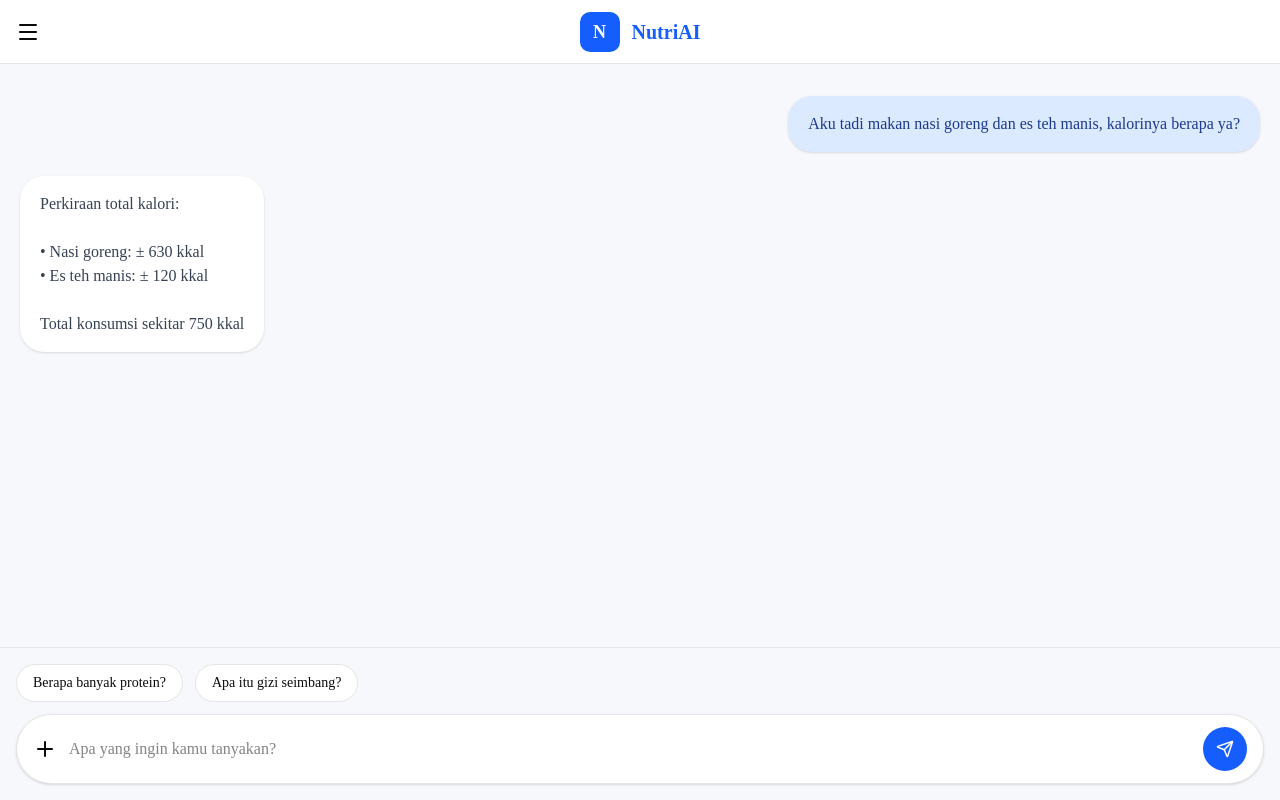
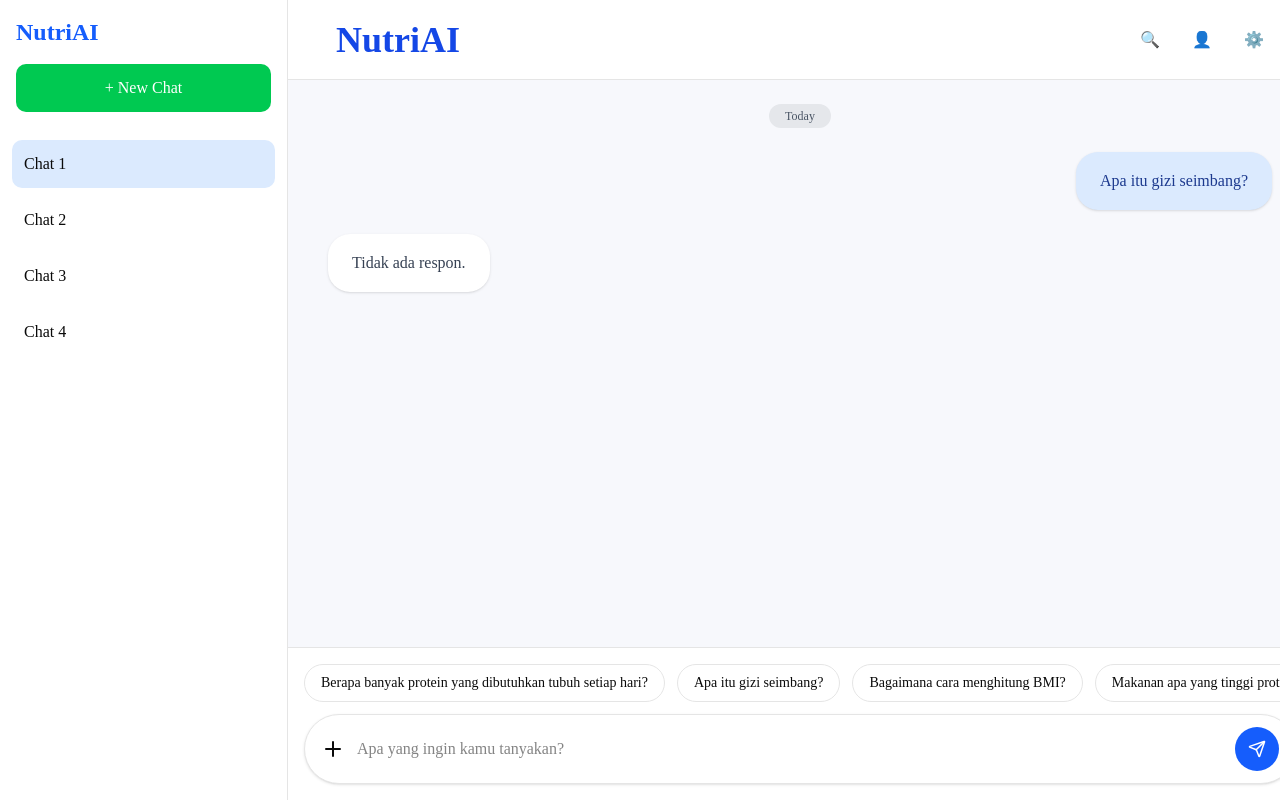
Before and after one commit to Mawannskie22/GenQA-NutriLearn, a Next.js app: page / in a window 1280 px wide. Both pictures are taken after a click on the button "Apa itu gizi seimbang?". Built offline with nearby package versions, Linux system fonts and the light colour scheme; no server answers.

Commit message:
trying API

```diff
--- /dev/null
+++ b/app/api/chat/route.ts
@@ -0,0 +1,27 @@
+import { GoogleGenAI } from "@google/genai";
+
+const ai = new GoogleGenAI({
+  apiKey: process.env.GEMINI_API_KEY!,
+});
+
+export async function POST(req: Request) {
+  try {
+    const { message } = await req.json();
+
+    const response = await ai.models.generateContent({
+      model: "gemini-2.5-flash",
+      contents: message,
+    });
+
+    return Response.json({
+      reply: response.text,
+    });
+  } catch (error) {
+    console.error(error);
+
+    return Response.json(
+      { error: "Gagal mendapatkan respon AI" },
+      { status: 500 }
+    );
+  }
+}
--- a/app/page.tsx
+++ b/app/page.tsx
@@ -2,49 +2,178 @@
 
 import { useState } from "react";
 import ChatArea from "@/components/ChatArea";
+import Sidebar from "@/components/Sidebar";
 
 export interface Message {
   sender: "user" | "bot";
   text: string;
 }
 
+export interface Chat {
+  id: number;
+  title: string;
+  messages: Message[];
+}
+
 export default function Home() {
-  const [messages, setMessages] = useState<Message[]>([
+  const [chats, setChats] = useState<Chat[]>([
     {
-      sender: "user",
-      text: "Aku tadi makan nasi goreng dan es teh manis, kalorinya berapa ya?",
+      id: 1,
+      title: "Chat 1",
+      messages: [],
     },
     {
-      sender: "bot",
-      text: `Perkiraan total kalori:
-
-• Nasi goreng: ± 630 kkal
-• Es teh manis: ± 120 kkal
-
-Total konsumsi sekitar 750 kkal`,
+      id: 2,
+      title: "Chat 2",
+      messages: [],
+    },
+    {
+      id: 3,
+      title: "Chat 3",
+      messages: [],
+    },
+    {
+      id: 4,
+      title: "Chat 4",
+      messages: [],
     },
   ]);
 
-  const sendMessage = (message: string) => {
+  const [activeChatId, setActiveChatId] =
+    useState(1);
+
+  const activeChat = chats.find(
+    (chat) => chat.id === activeChatId
+  );
+
+  const sendMessage = async (
+    message: string
+  ) => {
     if (!message.trim()) return;
 
-    setMessages((prev) => [
-      ...prev,
+    // simpan pesan user
+    setChats((prevChats) =>
+      prevChats.map((chat) => {
+        if (chat.id !== activeChatId)
+          return chat;
+
+        return {
+          ...chat,
+          messages: [
+            ...chat.messages,
             {
               sender: "user",
               text: message,
             },
+          ],
+        };
+      })
+    );
+
+    try {
+      const response = await fetch(
+        "/api/chat",
+        {
+          method: "POST",
+          headers: {
+            "Content-Type":
+              "application/json",
+          },
+          body: JSON.stringify({
+            message,
+          }),
+        }
+      );
+
+      const data = await response.json();
+
+      // simpan balasan AI
+      setChats((prevChats) =>
+        prevChats.map((chat) => {
+          if (
+            chat.id !== activeChatId
+          )
+            return chat;
+
+          return {
+            ...chat,
+            messages: [
+              ...chat.messages,
               {
                 sender: "bot",
-        text: `${message}`,
+                text:
+                  data.reply ??
+                  "Tidak ada respon.",
               },
+            ],
+          };
+        })
+      );
+    } catch (error) {
+      console.error(error);
+
+      setChats((prevChats) =>
+        prevChats.map((chat) => {
+          if (
+            chat.id !== activeChatId
+          )
+            return chat;
+
+          return {
+            ...chat,
+            messages: [
+              ...chat.messages,
+              {
+                sender: "bot",
+                text:
+                  "Terjadi kesalahan.",
+              },
+            ],
+          };
+        })
+      );
+    }
+  };
+
+  const handleNewChat = () => {
+    const newChat: Chat = {
+      id: Date.now(),
+      title: `Chat ${
+        chats.length + 1
+      }`,
+      messages: [],
+    };
+
+    setChats((prev) => [
+      ...prev,
+      newChat,
     ]);
+
+    setActiveChatId(newChat.id);
   };
 
   return (
-    <main className="h-screen bg-[#F7F8FC]">
+    <main className="flex h-screen overflow-hidden bg-[#F7F8FC]">
+      <div className="hidden md:flex">
+        <Sidebar
+          chats={chats}
+          activeChatId={
+            activeChatId
+          }
+          onSelectChat={
+            setActiveChatId
+          }
+          onNewChat={
+            handleNewChat
+          }
+        />
+      </div>
+
       <ChatArea
-        messages={messages}
+        messages={
+          activeChat?.messages ||
+          []
+        }
         onSend={sendMessage}
       />
     </main>
--- a/components/ChatArea.tsx
+++ b/components/ChatArea.tsx
@@ -1,5 +1,5 @@
+import { useEffect, useRef } from "react";
 import { Message } from "@/app/page";
-import MobileHeader from "./MobileHeader";
 import ChatBubble from "./ChatBubble";
 import SuggestionChips from "./SuggestionChips";
 import ChatInput from "./ChatInput";
@@ -13,11 +13,60 @@ export default function ChatArea({
   messages,
   onSend,
 }: Props) {
+    const bottomRef = useRef<HTMLDivElement>(null);
+
+  useEffect(() => {
+    bottomRef.current?.scrollIntoView({
+      behavior: "smooth",
+    });
+  }, [messages]);
   return (
-    <div className="flex flex-col h-screen">
-      <MobileHeader />
+    <div className="flex flex-col h-screen flex-1 bg-[#F7F8FC]">
 
-      <div className="flex-1 overflow-y-auto px-5 py-8 space-y-6">
+      {/* HEADER MOBILE */}
+      <div className="md:hidden h-16 bg-white border-b flex items-center justify-between px-4 shrink-0">
+        <button className="text-2xl">☰</button>
+
+        <div className="flex items-center gap-3">
+          <div className="w-10 h-10 rounded-lg bg-blue-600 text-white flex items-center justify-center font-bold">
+            N
+          </div>
+
+          <span className="font-bold text-blue-700 text-xl">
+            NutriAI
+          </span>
+        </div>
+
+        <div className="w-6" />
+      </div>
+
+      {/* HEADER DESKTOP */}
+      <div className="hidden md:flex h-20 bg-white border-b items-center justify-between px-12 shrink-0">
+        <h1 className="text-4xl font-bold text-blue-700">
+          NutriAI
+        </h1>
+
+        <div className="flex items-center gap-8">
+          <span>🔍</span>
+          <span>👤</span>
+          <span>⚙️</span>
+        </div>
+      </div>
+
+      {/* CHAT SCROLL */}
+      <div className="flex-1 overflow-y-auto overflow-x-hidden">
+
+        <div className="max-w-5xl mx-auto px-4 md:px-10 py-6">
+
+          {messages.length > 0 && (
+            <div className="flex justify-center mb-6">
+              <span className="bg-gray-200 text-xs text-gray-600 px-4 py-1 rounded-full">
+                Today
+              </span>
+            </div>
+          )}
+
+          <div className="space-y-6">
             {messages.map((message, index) => (
               <ChatBubble
                 key={index}
@@ -27,10 +76,27 @@ export default function ChatArea({
             ))}
           </div>
 
-      <div className="p-4 border-t bg-[#F7F8FC]">
-        <SuggestionChips />
-        <ChatInput onSend={onSend} />
         </div>
+
+      </div>
+
+      {/* FOOTER */}
+      <div className="shrink-0 border-t bg-white">
+
+        <div className="max-w-5xl mx-auto p-4">
+
+          <SuggestionChips
+            onSend={onSend}
+          />
+
+          <ChatInput
+            onSend={onSend}
+          />
+
+        </div>
+
+      </div>
+
     </div>
   );
 }
--- a/components/ChatBubble.tsx
+++ b/components/ChatBubble.tsx
@@ -16,12 +16,22 @@ export default function ChatBubble({
       }`}
     >
       <div
-        className={`whitespace-pre-line px-5 py-4 rounded-[24px] shadow-sm max-w-[85%]
-        ${
-          sender === "user"
-            ? "bg-blue-100 text-blue-900"
-            : "bg-white text-gray-700"
-        }`}
+        className={`
+          whitespace-pre-line
+          px-4 md:px-6
+          py-3 md:py-4
+          rounded-3xl
+          shadow-sm
+          max-w-[85%]
+          md:max-w-[500px]
+          leading-relaxed
+          text-sm md:text-base
+          ${
+            sender === "user"
+              ? "bg-blue-100 text-blue-900"
+              : "bg-white text-gray-700"
+          }
+        `}
       >
         {text}
       </div>
--- a/components/SuggestionChips.tsx
+++ b/components/SuggestionChips.tsx
@@ -1,7 +1,15 @@
-export default function SuggestionChips() {
+interface Props {
+  onSend: (message: string) => void;
+}
+
+export default function SuggestionChips({
+  onSend,
+}: Props) {
   const chips = [
-    "Berapa banyak protein?",
+    "Berapa banyak protein yang dibutuhkan tubuh setiap hari?",
     "Apa itu gizi seimbang?",
+    "Bagaimana cara menghitung BMI?",
+    "Makanan apa yang tinggi protein?",
   ];
 
   return (
@@ -9,7 +17,8 @@ export default function SuggestionChips() {
       {chips.map((chip) => (
         <button
           key={chip}
-          className="whitespace-nowrap border rounded-full px-4 py-2 text-sm bg-white"
+          onClick={() => onSend(chip)}
+          className="whitespace-nowrap border rounded-full px-4 py-2 text-sm bg-white hover:bg-gray-100 transition"
         >
           {chip}
         </button>
--- a/package.json
+++ b/package.json
@@ -9,6 +9,7 @@
     "lint": "eslint"
   },
   "dependencies": {
+    "@google/genai": "^2.9.0",
     "@radix-ui/react-avatar": "^1.2.0",
     "@radix-ui/react-scroll-area": "^1.2.12",
     "class-variance-authority": "^0.7.1",
```
Also changed, not shown: 1 other file (tests, documents, lock files or other folders). Lines whose indentation alone changed are shown as unchanged.
